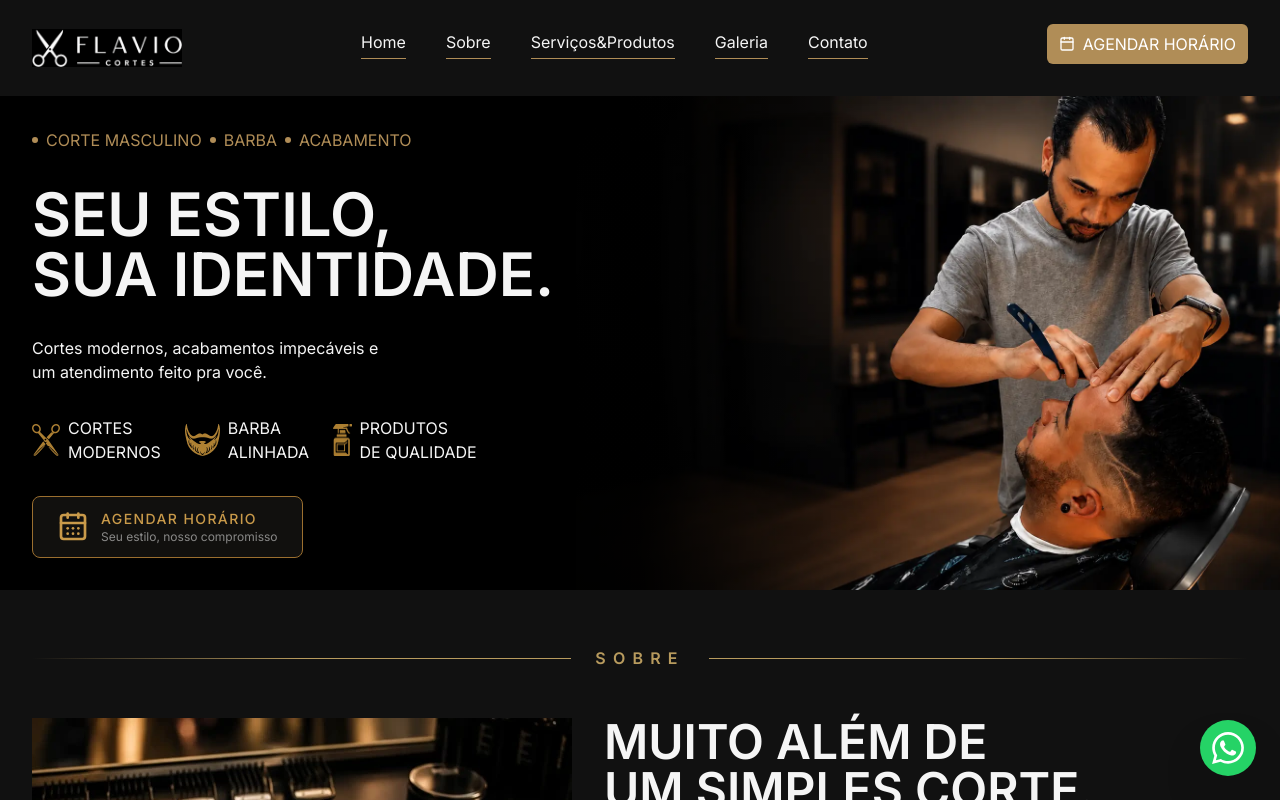
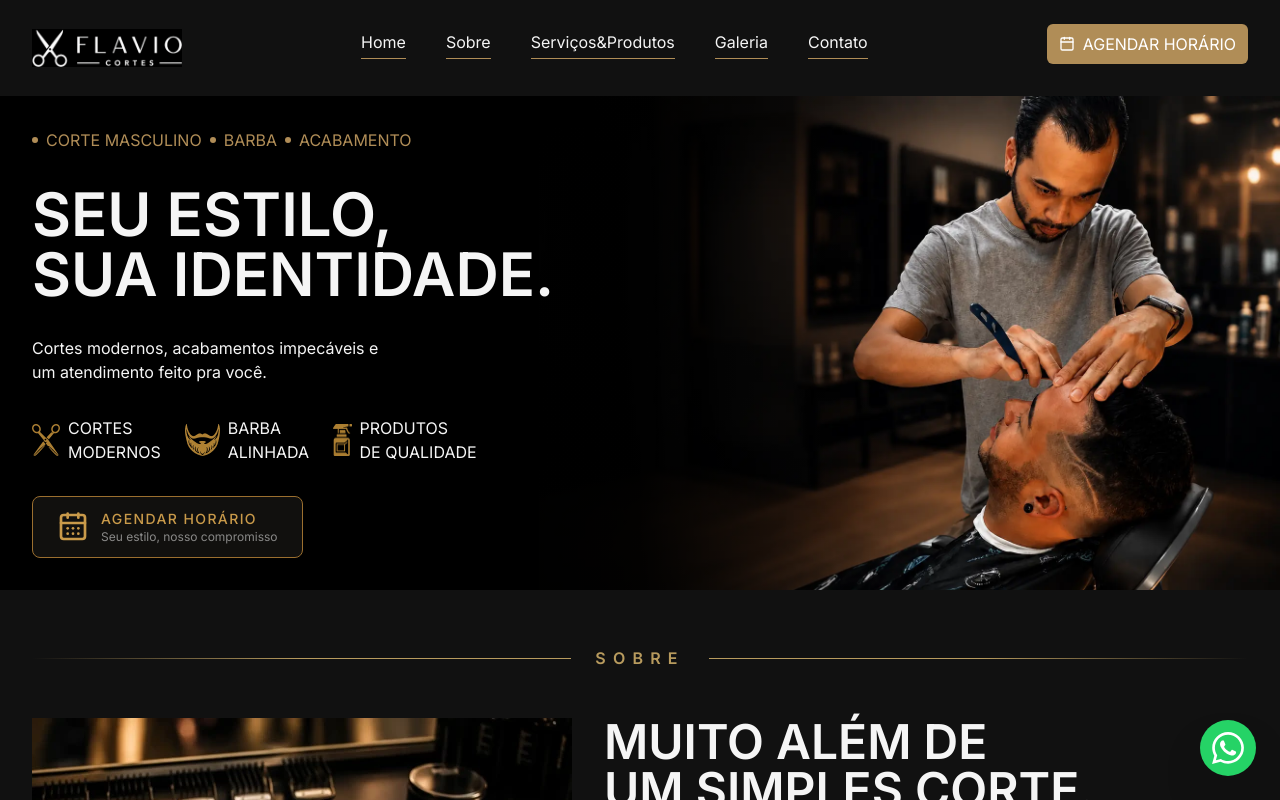
Before and after one commit to TamuraFelipe/Flavio_Cortes, a React (Vite) app: page / in a window 1280 px wide. Shown: the top 800 px of the page. Built offline with nearby package versions, Linux system fonts and the light colour scheme.

Commit message:
refact: refatoring hero img

```diff
--- a/src/components/layout/About/index.jsx
+++ b/src/components/layout/About/index.jsx
@@ -16,7 +16,7 @@ const About = () => {
             className="w-full lg:w-[50%] lg:h-90"
           />
           <div className="space-y-6">
-            <h2 class="text-3xl md:text-4xl lg:text-5xl font-bold uppercase">
+            <h2 className="text-3xl md:text-4xl lg:text-5xl font-bold uppercase">
               Muito além de <br />
               Um simples corte.
             </h2>
--- a/src/components/layout/Hero/index.jsx
+++ b/src/components/layout/Hero/index.jsx
@@ -5,25 +5,27 @@ import ButtonAgendarSpecial from "../../ui/ButtonAgendarSpecial";
 import tesouraIcon from "../../../assets/tesoura-icon.png";
 import barbaIcon from "../../../assets/barba-icon.png";
 import borrifadorIcon from "../../../assets/borrifador-icon.png";
+import heroBg from "../../../assets/hero_1.webp";
 
 const Hero = () => {
   return (
-    <div
+    <section
       id="home"
-      className="
-            relative
-            bg-black
-
-            md:bg-[url('/hero_1.webp')]
-            md:bg-contain
-            md:bg-right
-            lg:bg-position-[45vw]
-            md:bg-no-repeat
-
-            py-6
-            md:py-8
+      className="relative bg-black py-6 md:py-8 min-h-100 overflow-hidden"
+    >
+      {/* Imagem principal do Hero como tag <img> */}
+      <img
+        src={heroBg}
+        alt="Dudan Barbershop Banner"
+        fetchPriority="high"
+        decoding="sync"
+        className="
+          hidden md:block
+          absolute right-0 top-0 h-full w-auto
+          object-contain object-right
+          pointer-events-none
         "
-    >
+      />
       {/* Overlay degradê */}
       <div
         className="
@@ -102,7 +104,7 @@ const Hero = () => {
           <ButtonAgendarSpecial />
         </div>
       </Container>
-    </div>
+    </section>
   );
 };
 
```
Also changed, not shown: src/assets/hero_1.webp (renamed from public/hero_1.webp).
